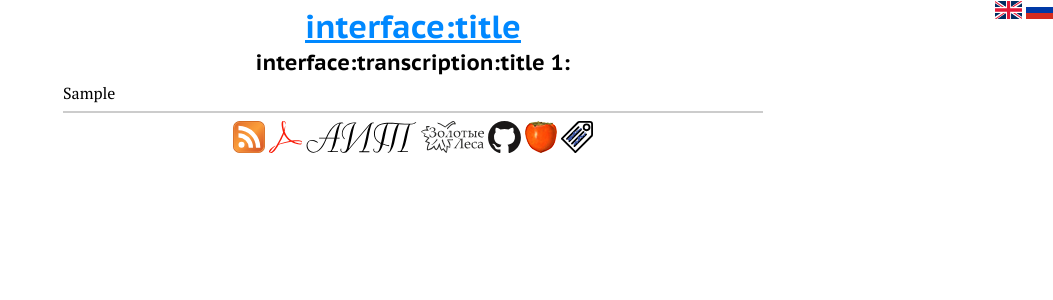
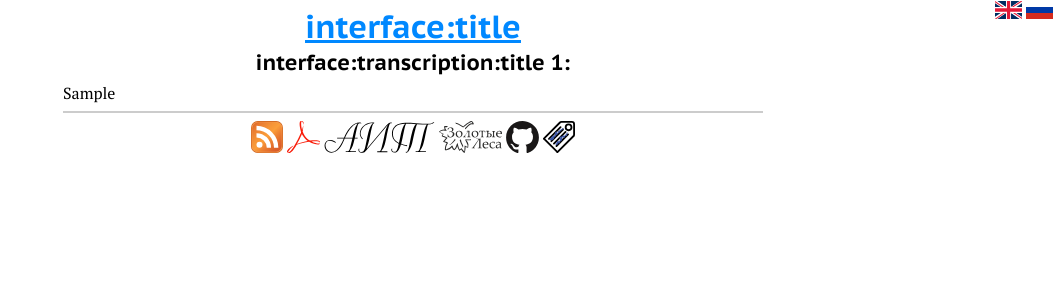
Before and after one commit to hda-technical/dancebooks, a Python web app: template www/templates/markdown.html in a window 1280 px wide. Shown: the top 300 px of the page, without its empty margins (227-1280 px from the left). Run offline with Jinja, Linux system fonts and the light colour scheme; the template is opened without the code that fills it: most values are stand-ins (such as "Sample title", 1, 10 or a date in 2020).

Commit message:
Hide persimmon from footer.html

```diff
--- a/www/templates/components/footer.html
+++ b/www/templates/components/footer.html
@@ -14,9 +14,6 @@
 				<a href="https://github.com/georgthegreat/dancebooks-bibtex" class="image_link">
 					<img src="/bib/images/icon/github.svg" height="32px" width="33px" title="{{ _("interface:footer:repo") }}" alt="{{ _("interface:footer:repo") }}"/>
 				</a>
-				<a href="/bib/persimmon.html" class="image_link">
-					<img src="/bib/images/icon/persimmon.032x032.png" height="32px" width="32px" title="{{ _("interface:footer:persimmon") }}" alt="{{ _("interface:footer:persimmon") }}"/>
-				</a>
 				<a href="/bib/keywords.html" class="image_link">
 					<img src="/bib/images/icon/tag.svg" height="32px" width="32px" title="{{ _("interface:footer:tags") }}" alt="{{ _("interface:footer:tags") }}"/>
 				</a>
```
